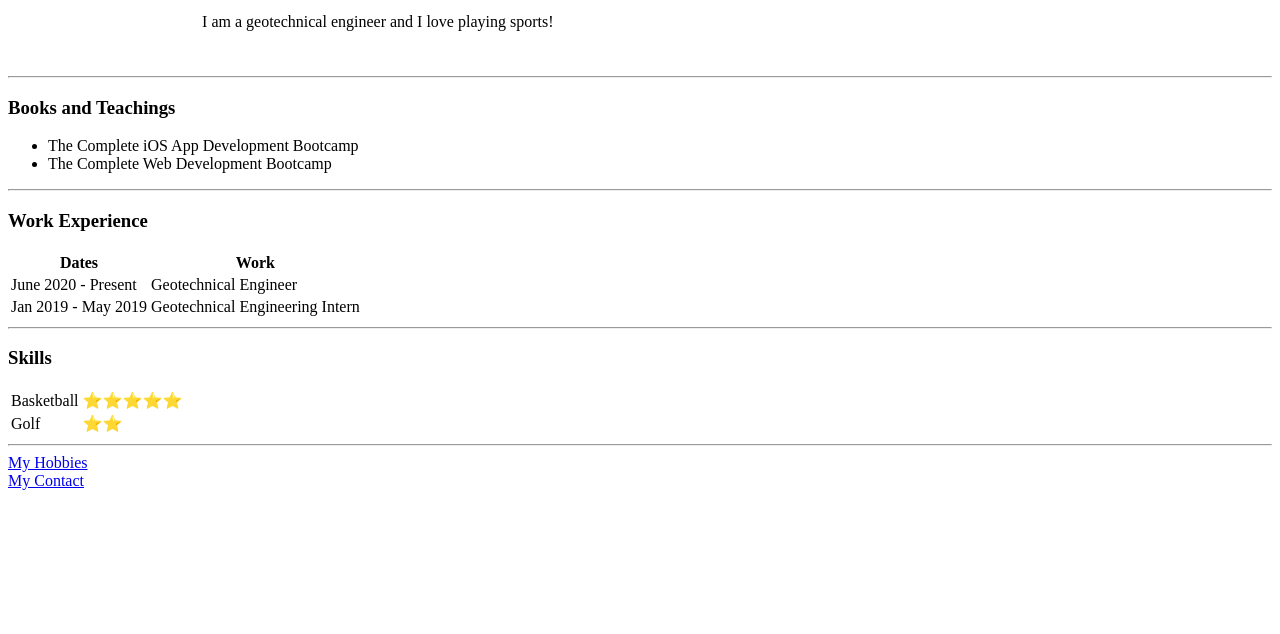
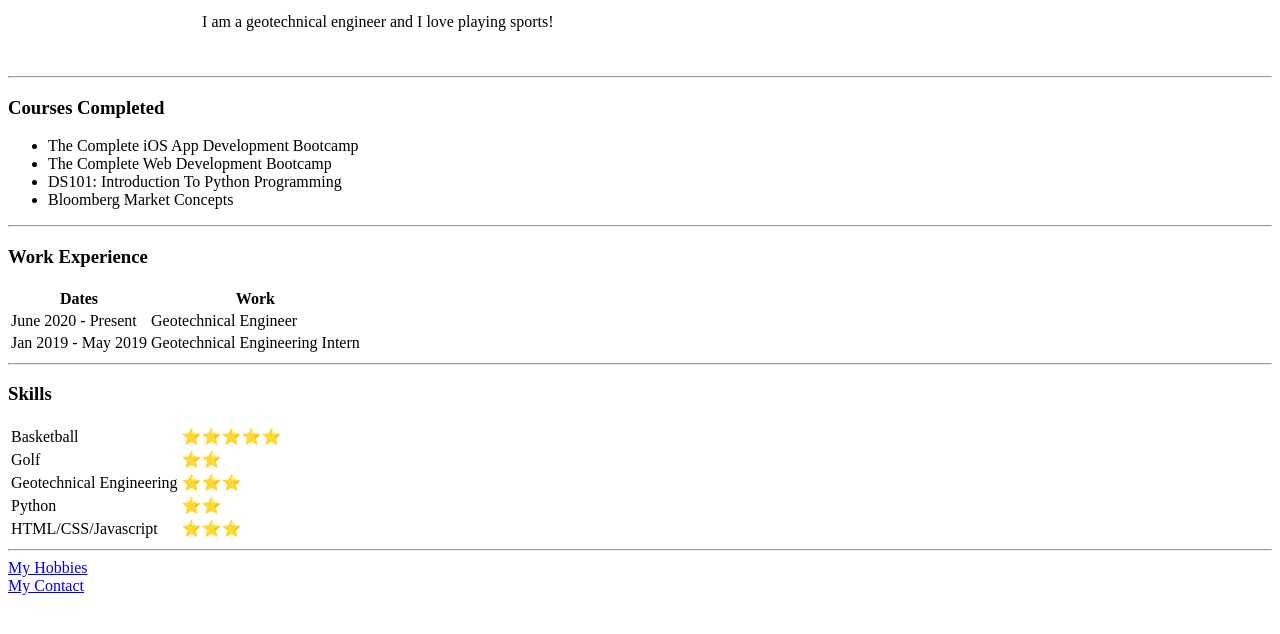
Before and after one commit to Amoschoy/cv, a plain HTML site: page index.html in a window 1280 px wide. Shown: the part 130-764 px from the top of the page. Drawn offline with Linux system fonts and the light colour scheme.

Commit message:
Updated index.html

```diff
--- a/index.html
+++ b/index.html
@@ -3,6 +3,7 @@
   <head>
     <meta charset="utf-8">
     <title>Amos' Personal Site</title>
+    <link rel="stylesheet" href="css/styles.css">
   </head>
   <body>
     <table cellspacing="20">
@@ -16,10 +17,12 @@
 
 
 <hr>
-    <h3>Books and Teachings</h3>
+    <h3>Courses Completed</h3>
     <ul>
       <li>The Complete iOS App Development Bootcamp</li>
       <li>The Complete Web Development Bootcamp</li>
+      <li>DS101: Introduction To Python Programming</li>
+      <li>Bloomberg Market Concepts</li>
     </ul>
 
 <hr>
@@ -53,6 +56,18 @@
           <td>Golf</td>
           <td>⭐️⭐️</td>
         </tr>
+        <tr>
+          <td>Geotechnical Engineering</td>
+          <td>⭐️⭐️⭐️</td>
+        </tr>
+        <tr>
+          <td>Python</td>
+          <td>⭐️⭐️</td>
+        </tr>
+        <tr>
+          <td>HTML/CSS/Javascript</td>
+          <td>⭐️⭐️⭐️</td>
+        </tr>
       </tbody>
     </table>
 
```
